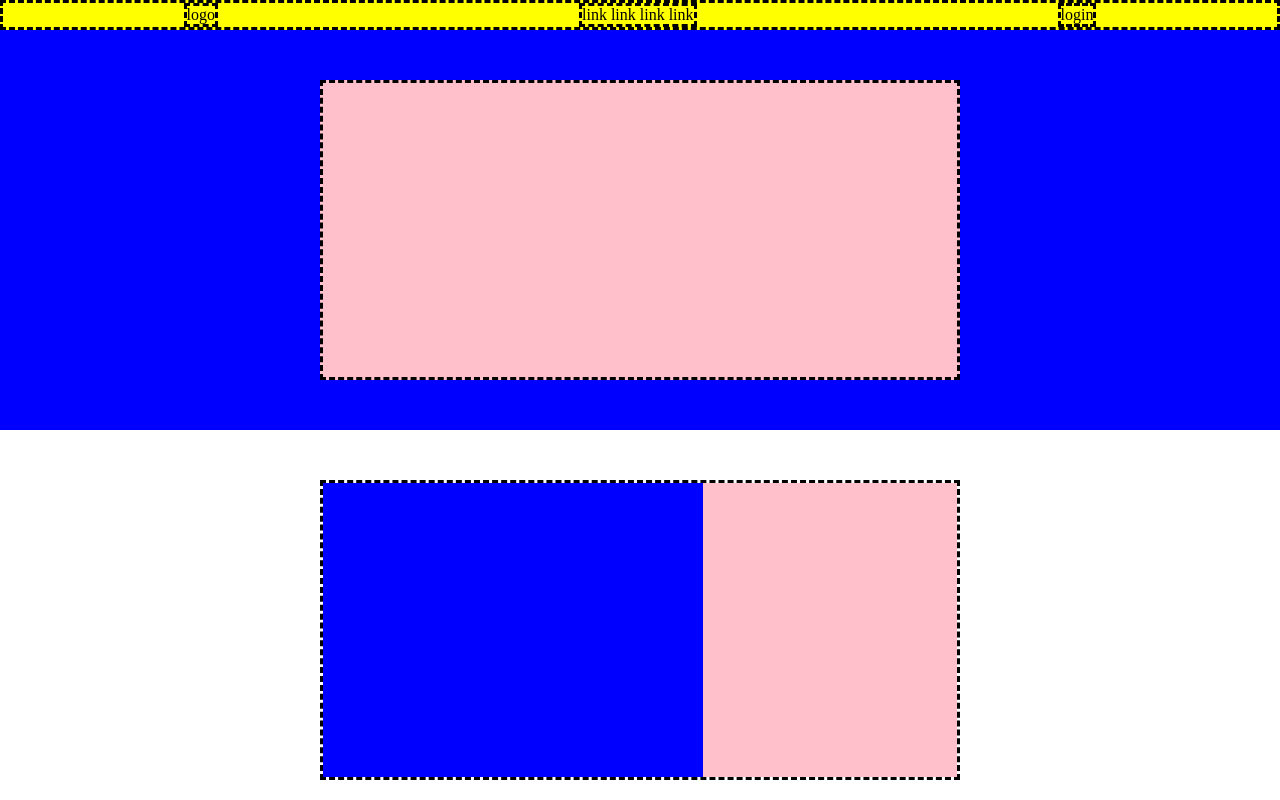
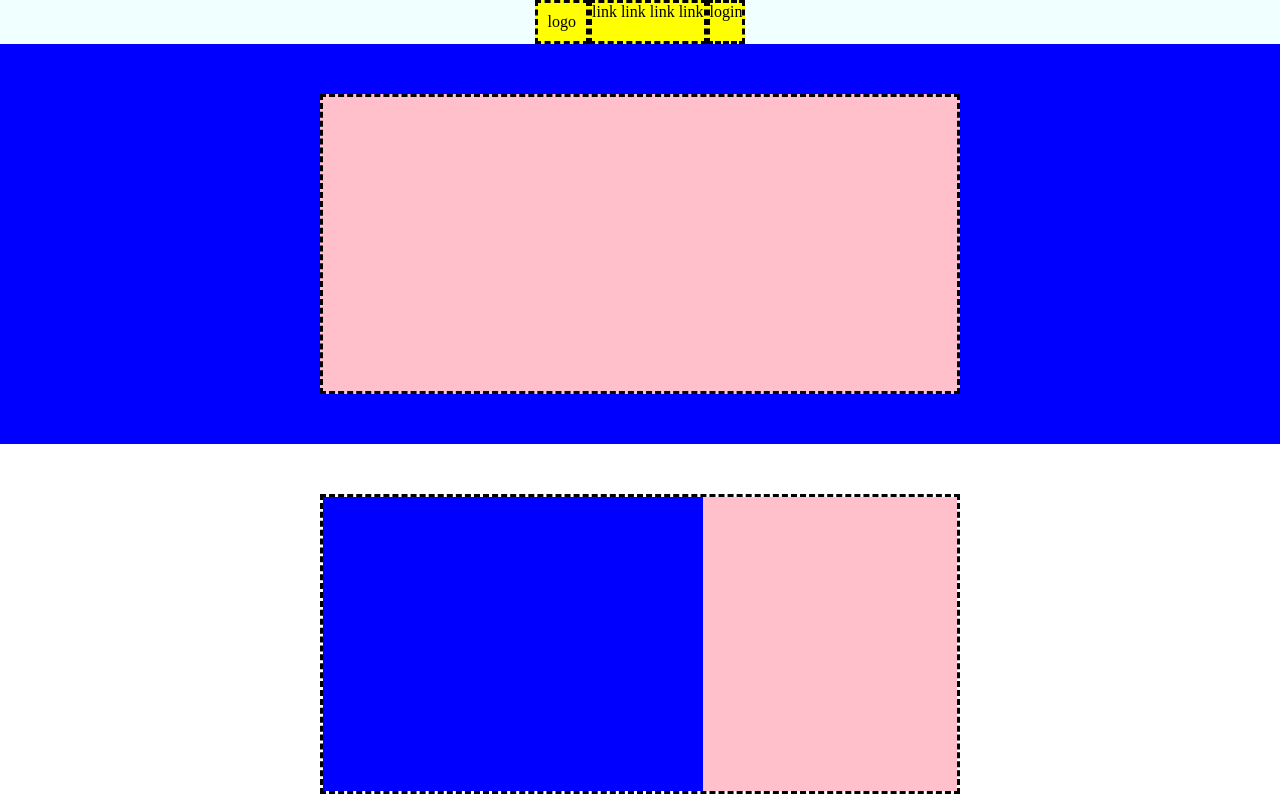
Before and after one commit to alessandro-ricci-boolean/htmlcss-struttura-discord, a plain HTML site: page index.html in a window 1280 px wide. Shown: the top 800 px of the page. Drawn offline with Linux system fonts and the light colour scheme.

Commit message:
corrected some header issues

```diff
--- a/css/style.css
+++ b/css/style.css
@@ -24,10 +24,18 @@
     justify-content: center;
     align-items: center;
 }
-.container{
+.head-container{
+    background-color: azure;
+    display: flex;
+    justify-content:space-around;
+}
+.s-cont{
     background-color: yellow;
     display: flex;
     justify-content:space-around;
+}
+.logo{
+    padding: 10px;
 }
 .sect1{
     background-color: blue;
--- a/index.html
+++ b/index.html
@@ -8,8 +8,9 @@
 </head>
 <body>
     <header>
-        <div class="container dash">
-            <div class="logo dash">
+        <div class="head-container">
+            <div class="s-cont">
+                <div class="logo dash">
                logo
             </div>
             <div class="link dash">
@@ -17,6 +18,7 @@
             </div>
             <div class="login dash">
                login
+            </div>
             </div>
         </div>
     </header>
```
